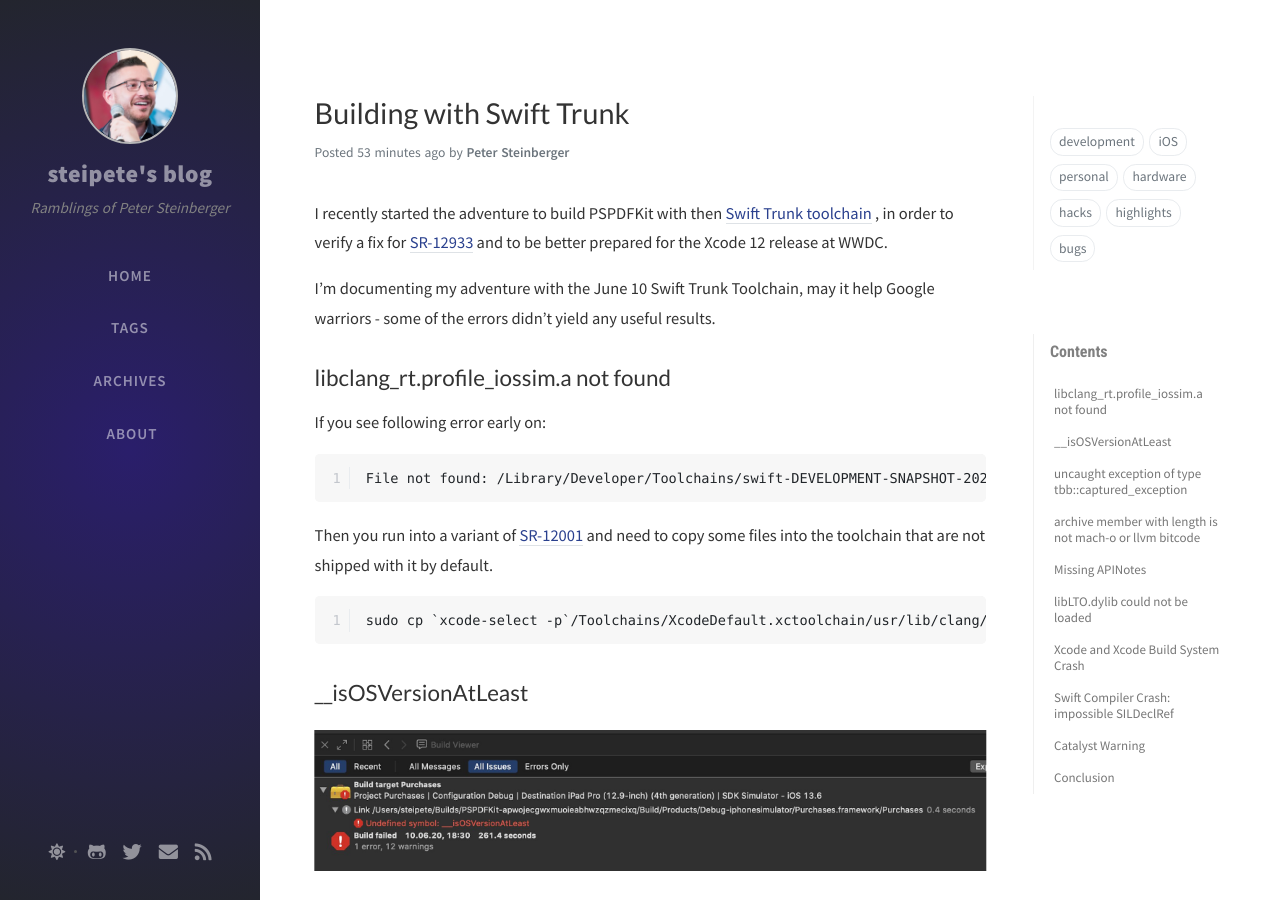
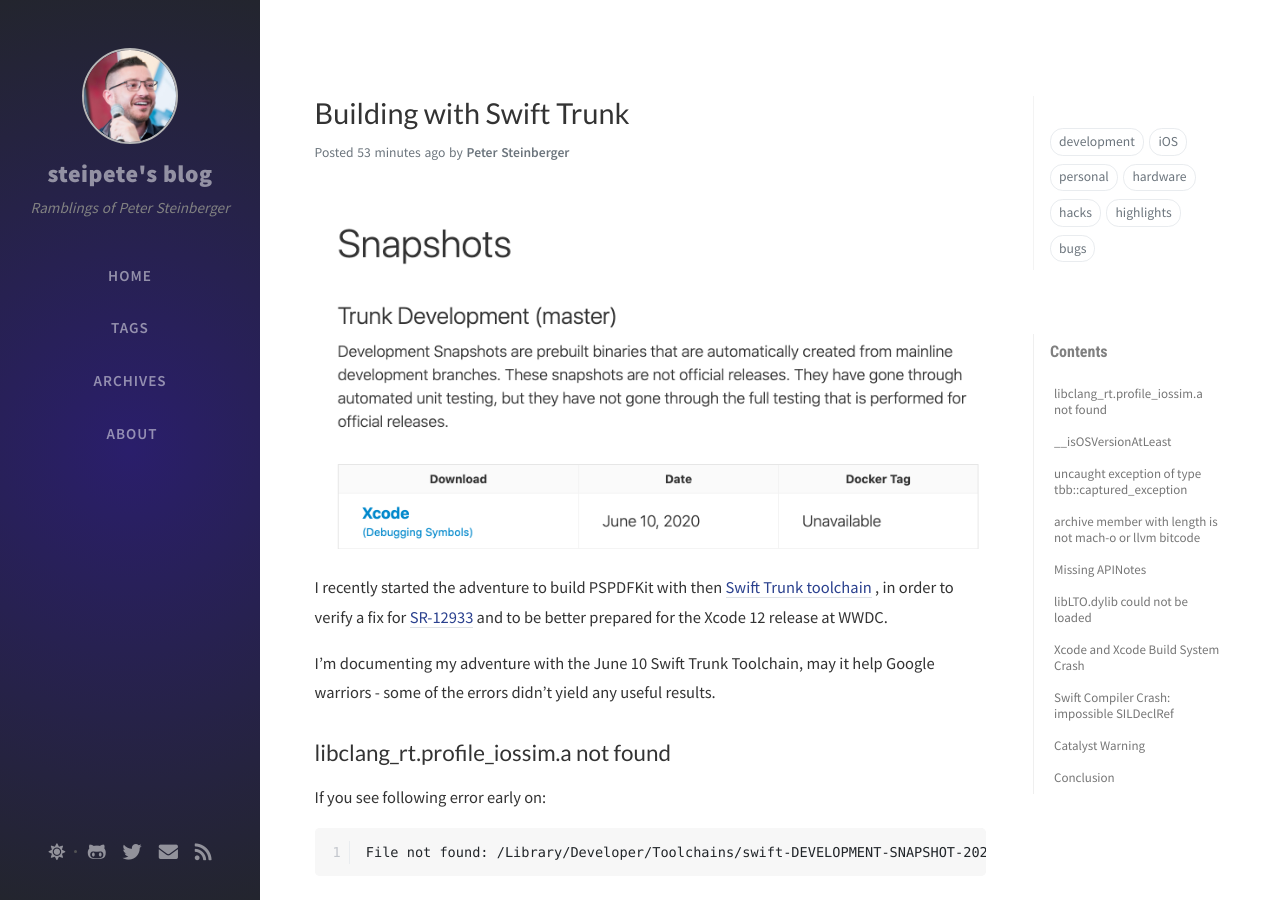
Before and after one commit to steipete/steipete.com, a Jekyll site: the page built from _posts/2020-06-12-building-with-swift-trunk.md, in a window 1280 px wide and 900 px high. Built offline with Jekyll 4.4.1, drawn with Linux system fonts in a browser that asks for light colours; nearby versions of some CDN libraries; comment, search, counter and statistics services are not loaded.

Commit message:
add card

```diff
--- a/_posts/2020-06-12-building-with-swift-trunk.md
+++ b/_posts/2020-06-12-building-with-swift-trunk.md
@@ -1,8 +1,9 @@
 ---
 layout: post
-title:  "Building with Swift Trunk"
-date:   2020-06-12 16:00:00 +0200
+title: "Building with Swift Trunk"
+date: 2020-06-12 16:00:00 +0200
 tags: iOS development
+image: /assets/img/2020/swift-trunk/swift-trunk.png
 ---
 
 I recently started the adventure to build PSPDFKit with then [Swift Trunk toolchain](https://swift.org/download/) , in order to verify a fix for [SR-12933](https://steipete.com/posts/couldnt-irgen-expression/) and to be better prepared for the Xcode 12 release at WWDC.
```
Also changed, not shown: assets/img/2020/swift-trunk/swift-trunk.png (added).
